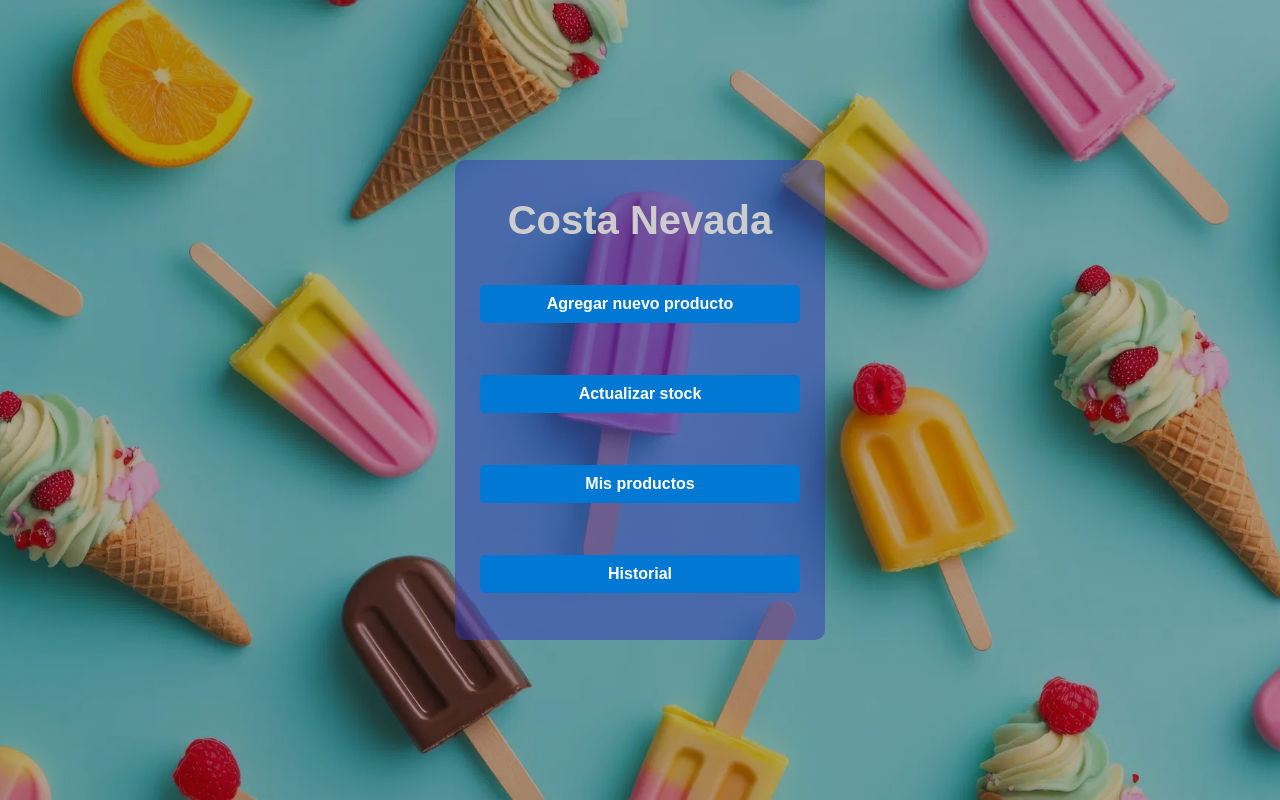
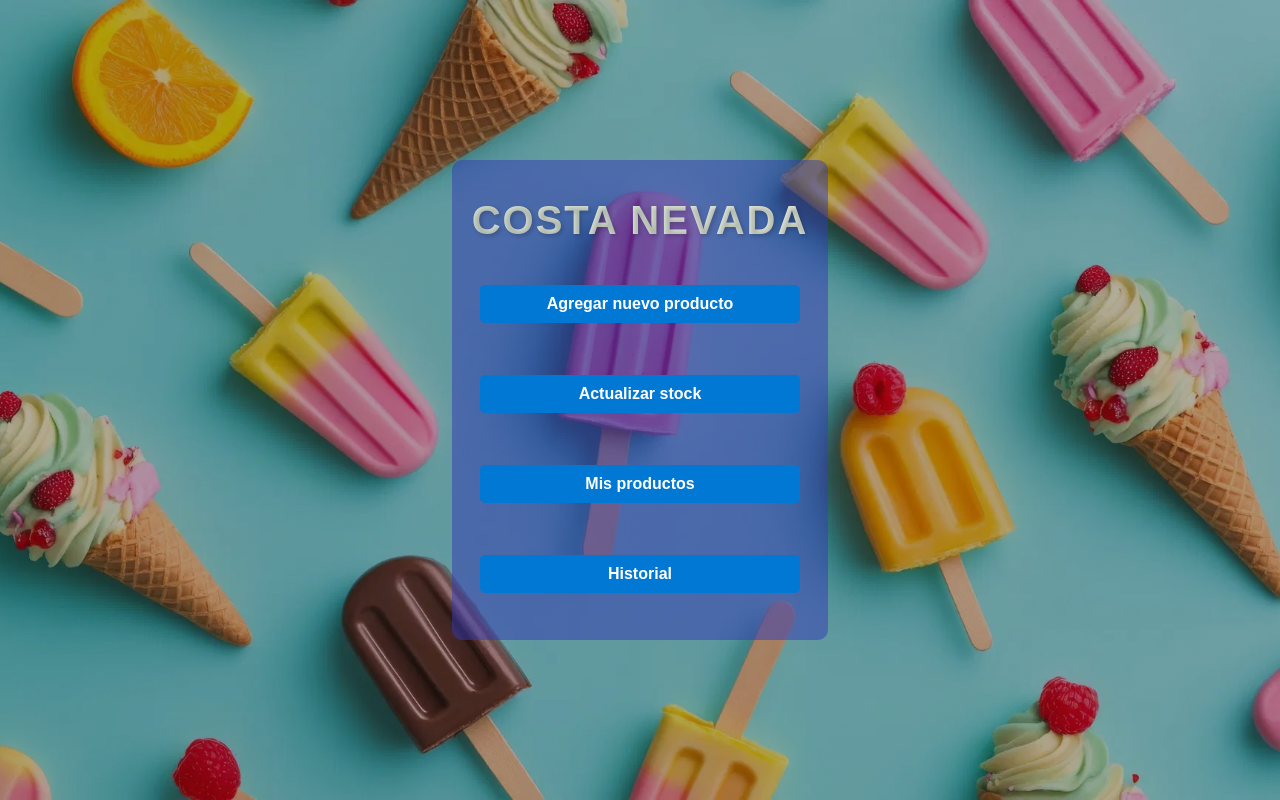
Before and after one commit to Gestion-De-Stock-QR/gestor-De-Stock-QR, a React (Vite) app in the folder front/: page / in a window 1280 px wide. Built offline with nearby package versions, Linux system fonts and the light colour scheme.

Commit message:
no se guarde un estilo del titulo

```diff
--- a/front/src/styles/home.css
+++ b/front/src/styles/home.css
@@ -44,9 +44,18 @@ button:hover {
     border: solid #cdcdcd 1px;
 }
 h1 {
-    margin: 0;
-    font-size: 2.5em; /* Aumenta el tamaño del h1 para destacarlo */
-    color: #cdcdcd; /* Color del texto del h1 */
+    font-family: 'Arial', sans-serif;
+    font-size: 36px;
+    color: #333;
+    text-align: center;
+    text-transform: uppercase;
+    letter-spacing: 2px;
+    margin-top: 20px;
+    margin-bottom: 20px;
+    background: linear-gradient(90deg, #d1ddd1, #e0e7d8);
+    -webkit-background-clip: text;
+    -webkit-text-fill-color: transparent;
+    text-shadow: 2px 2px 4px rgba(0, 0, 0, 0.2);
   }
 
 
```
